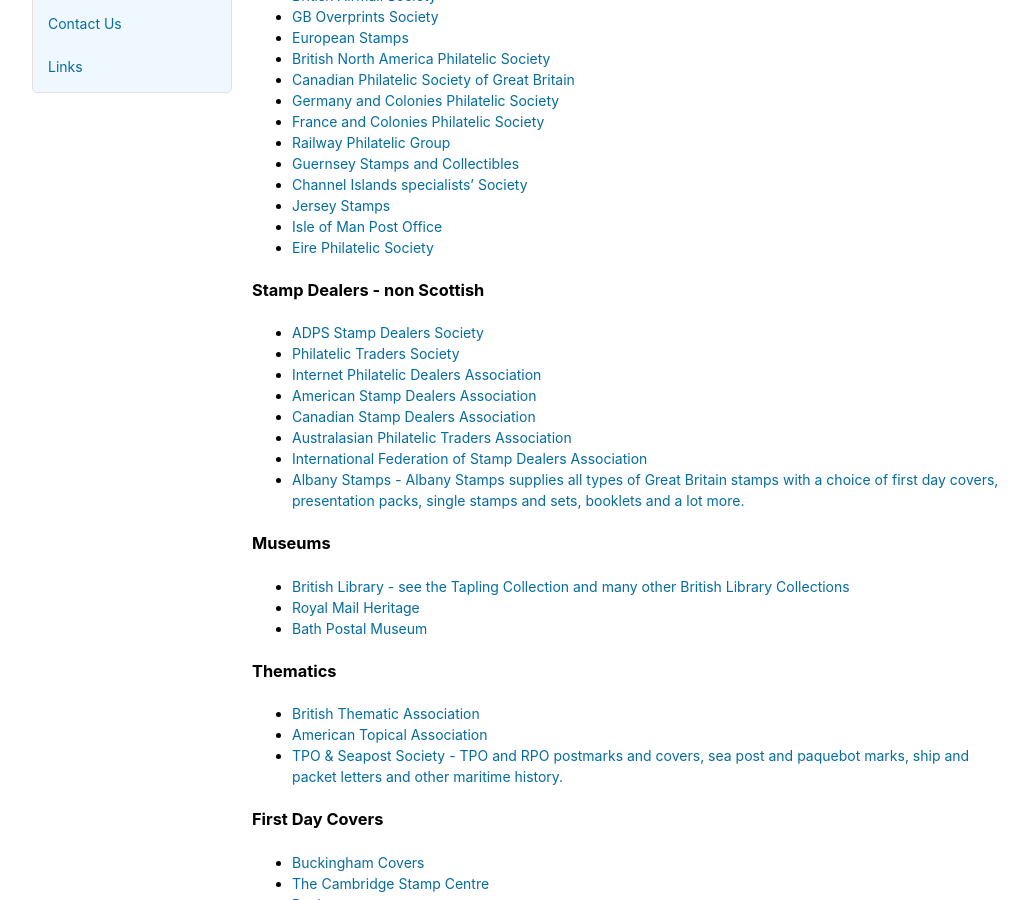
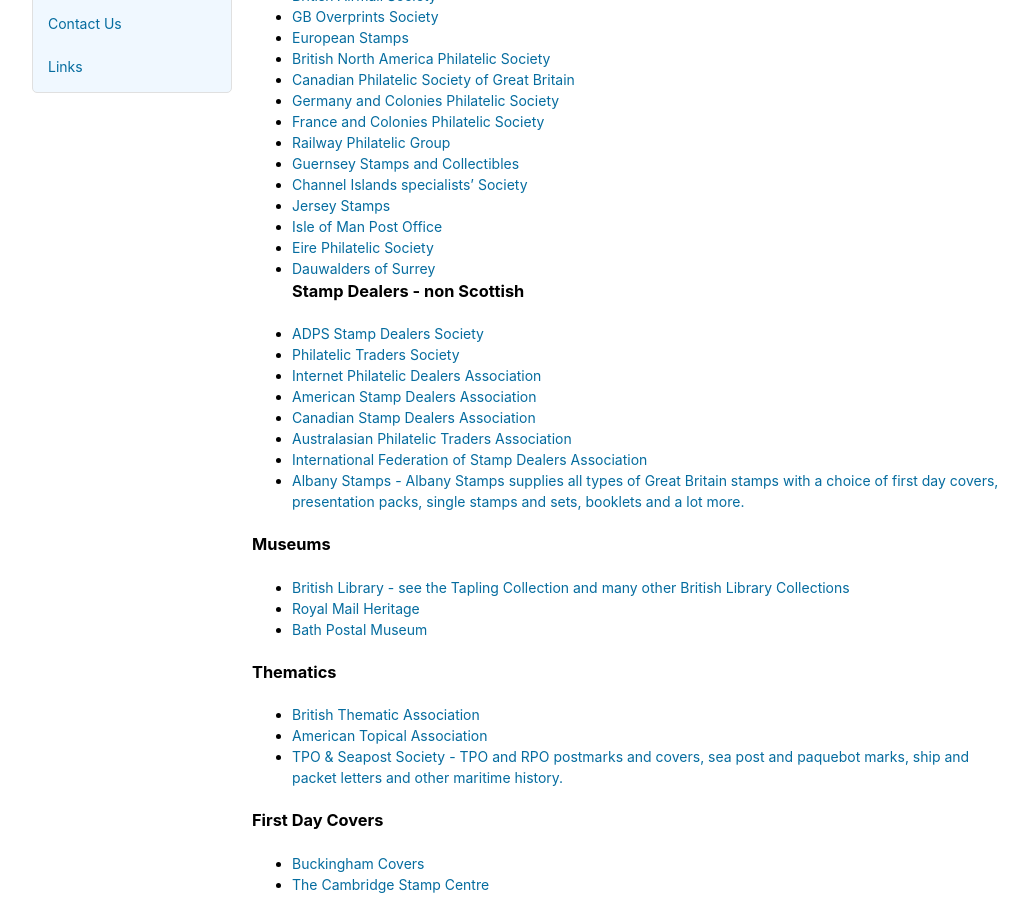
Before and after one commit to astalker/caledonian-stamps, a Jekyll site: the page built from links.md, in a window 1280 px wide and 900 px high, scrolled down 670 px. Shown: the whole window, without its empty margins (118-1146 px from the left). Built offline with Jekyll 4.4.1, drawn with Linux system fonts in a browser that asks for light colours; our own code applies the rules of GitHub Pages for plain Markdown files.

Commit message:
Dauwalders site added

```diff
--- a/links.md
+++ b/links.md
@@ -35,7 +35,7 @@
 - [Jersey Stamps](https://www.jerseystamps.com)
 - [Isle of Man Post Office](https://www.iompost.com/stamps-coins)
 - [Eire Philatelic Society](https://www.eirephilatelicassoc.org)
-
+- [Dauwalders of Surrey](https://www.dauwalders.co.uk)
 ### Stamp Dealers - non Scottish
 
 - [ADPS Stamp Dealers Society](https://www.adpsstampdealers.uk/)
```
